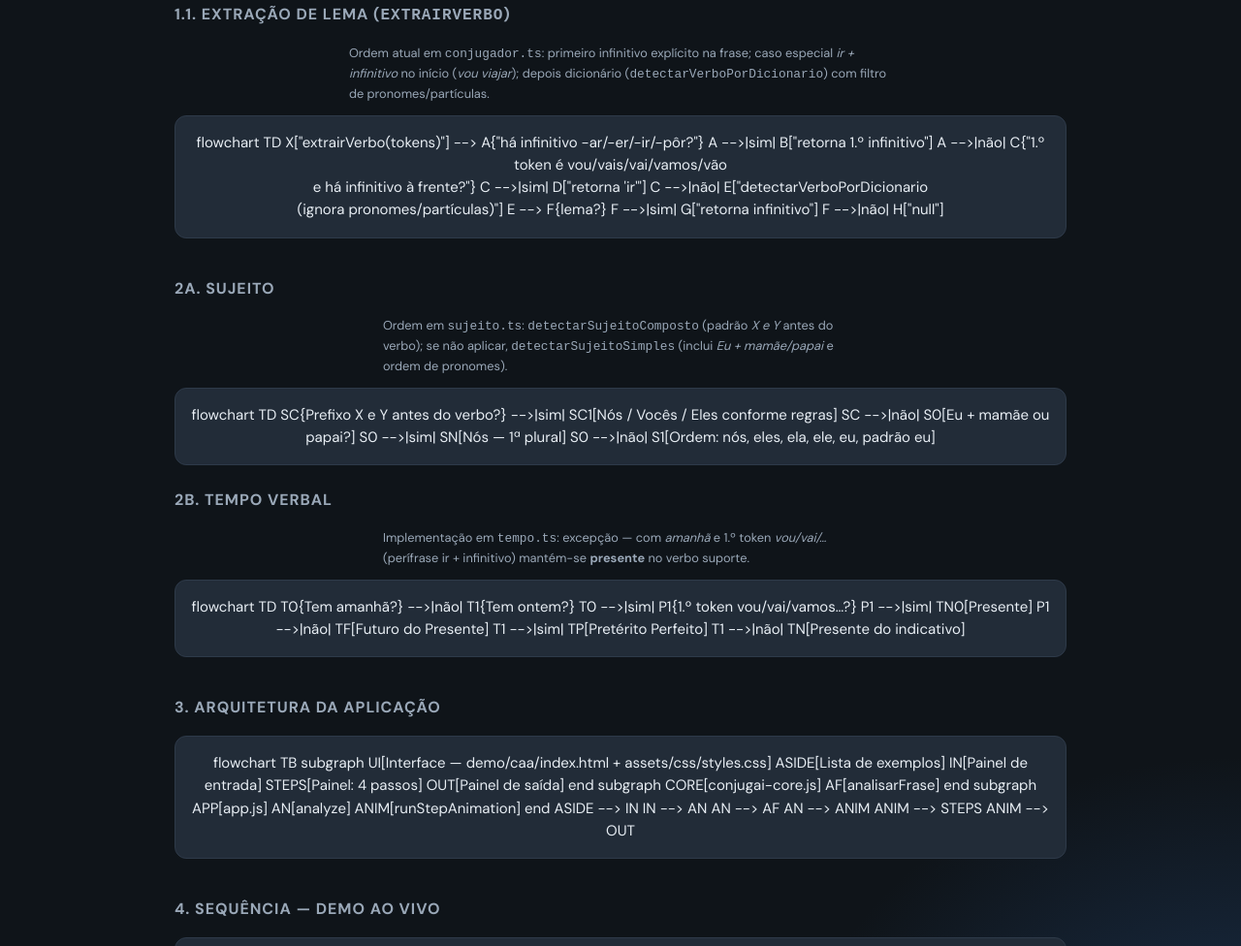
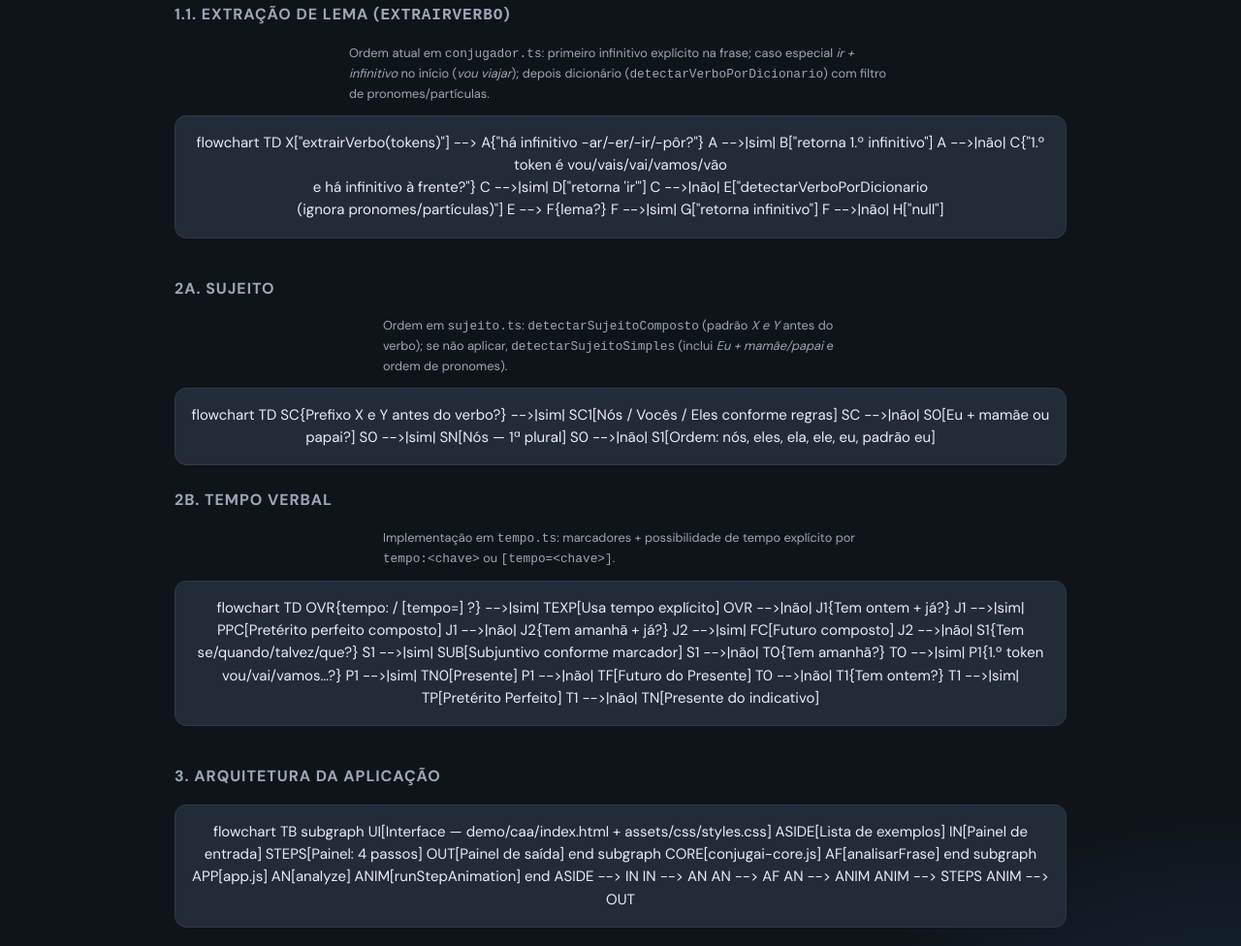
Before and after one commit to aac-ai-lab/conjug.ai, a website: page diagrama.html in a window 1280 px wide. Shown: the part 437-1413 px from the top of the page at 97% size. Drawn offline with Linux system fonts and the light colour scheme.

Commit message:
Atualiza diagramas em HTML e LaTeX para refletir mudanças na lógica de conjugação
- Modifica `diagrama.html` para renomear a função `conjugar` para `conjugarTempo` e ajustar a descrição do fluxo de análise.
- Atualiza `docs/diagramas-conjugai.tex` para incluir a nova lógica de seleção de tempo verbal, incorporando a possibilidade de tempo explícito e heurísticas por marcadores.
- Melhora a clareza dos diagramas, alinhando a documentação visual com as recentes alterações no motor de conjugação.

```diff
--- a/diagrama.html
+++ b/diagrama.html
@@ -89,7 +89,7 @@ flowchart TD
   E --> F[extrairVerbo]
   F --> G{Lema verbal?}
   G -->|não| ERR2[Erro: verbo não identificado]
-  G -->|sim| H[conjugar]
+  G -->|sim| H[conjugarTempo]
   H --> I{Forma no tempo?}
   I -->|não| ERR3[Erro: não foi possível conjugar neste tempo]
   I -->|sim| J[corrigir]
@@ -132,15 +132,23 @@ flowchart TD
         </div>
         <h2 style="margin-top: 1.5rem">2b. Tempo verbal</h2>
         <p class="hint" style="margin: 0 0 0.75rem; text-align: left; max-width: 56ch; margin-inline: auto">
-          Implementação em <code>tempo.ts</code>: excepção — com <em>amanhã</em> e 1.º token <em>vou/vai/…</em> (perífrase ir + infinitivo)
-          mantém-se <strong>presente</strong> no verbo suporte.
+          Implementação em <code>tempo.ts</code>: marcadores + possibilidade de tempo explícito por
+          <code>tempo:&lt;chave&gt;</code> ou <code>[tempo=&lt;chave&gt;]</code>.
         </p>
         <div class="mermaid">
 flowchart TD
-  T0{Tem amanhã?} -->|não| T1{Tem ontem?}
+  OVR{tempo:<chave> / [tempo=<chave>] ?} -->|sim| TEXP[Usa tempo explícito]
+  OVR -->|não| J1{Tem ontem + já?}
+  J1 -->|sim| PPC[Pretérito perfeito composto]
+  J1 -->|não| J2{Tem amanhã + já?}
+  J2 -->|sim| FC[Futuro composto]
+  J2 -->|não| S1{Tem se/quando/talvez/que?}
+  S1 -->|sim| SUB[Subjuntivo conforme marcador]
+  S1 -->|não| T0{Tem amanhã?}
   T0 -->|sim| P1{1.º token vou/vai/vamos…?}
   P1 -->|sim| TN0[Presente]
   P1 -->|não| TF[Futuro do Presente]
+  T0 -->|não| T1{Tem ontem?}
   T1 -->|sim| TP[Pretérito Perfeito]
   T1 -->|não| TN[Presente do indicativo]
         </div>
```
Also changed, not shown: 1 other file.
